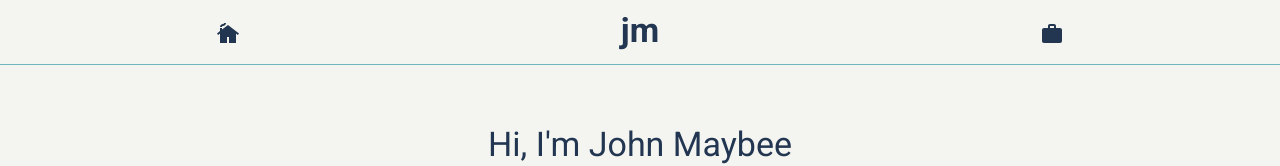
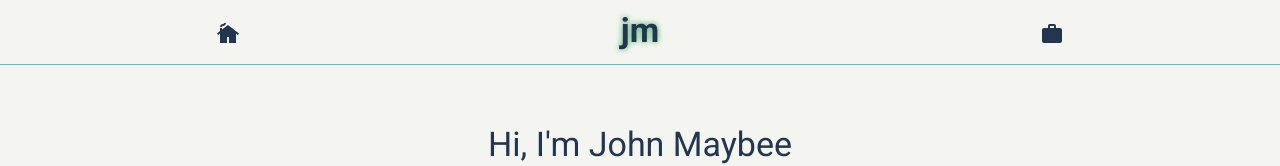
Before and after one commit to john-maybee/portfolio, a React (Create React App) app: page /home#/home in a window 1280 px wide. Shown: the top 166 px of the page. Built offline with nearby package versions, Linux system fonts and the light colour scheme.

Commit message:
Added shadow to the nav title

```diff
--- a/src/components/App/App.css
+++ b/src/components/App/App.css
@@ -52,6 +52,10 @@ Nav Treatment
   padding: 10px;
   border-radius: 5px;
   transition: all 0.3s ease-in-out;
+}
+
+.pageTitle{
+  text-shadow: 0px 0px 6px #39ab63;
 }
 
 /* --------------------------------------------------------------------------------
--- a/src/components/Nav/Nav.jsx
+++ b/src/components/Nav/Nav.jsx
@@ -28,7 +28,7 @@ function Nav() {
                     </Link>
                 </Tooltip>
                 {/* <Divider orientation="vertical" variant="middle" flexItem /> */}
-                <Typography variant="h4" fontWeight={700} gutterBottom>jm</Typography>
+                <Typography className="pageTitle" variant="h4" fontWeight={700} gutterBottom>jm</Typography>
                 {/* <Divider orientation="vertical" variant="middle" flexItem /> */}
                 <Tooltip title="Resumé" arrow>
                     <Link className="navLink" to="/about" >
```
